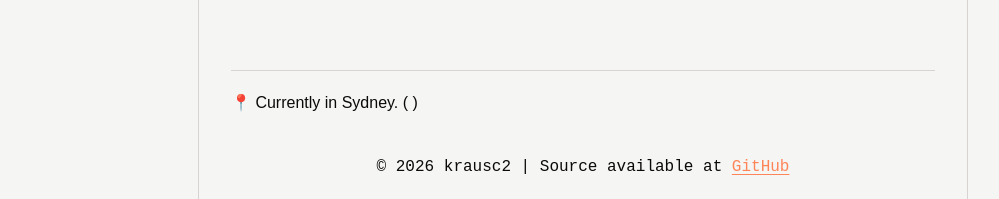
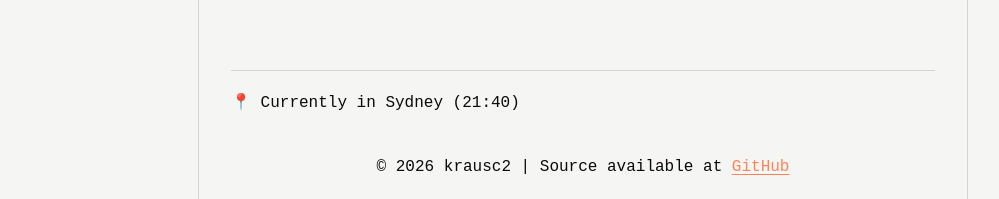
Before and after one commit to krausc2/kc2.dev, a SvelteKit app: page /now in a window 1280 px wide. Shown: the part 601-800 px from the top of the page, without its empty margins (57-1056 px from the left). Built offline with nearby package versions, Linux system fonts and the light colour scheme.

Commit message:
feat: animate local time in site footer

```diff
--- /dev/null
+++ b/src/lib/clock.svelte.ts
@@ -0,0 +1,35 @@
+import { SvelteDate } from "svelte/reactivity";
+
+export function createClock(timeZone = "Australia/Sydney") {
+	const time = new SvelteDate();
+
+	$effect(() => {
+		const tick = setInterval(() => {
+			time.setTime(Date.now());
+		}, 1000);
+		return () => clearInterval(tick);
+	});
+
+	const timeDisplay = $derived.by(() => {
+		const formatter = new Intl.DateTimeFormat("en-AU", {
+			timeZone,
+			hour: "2-digit",
+			minute: "2-digit",
+			hour12: false
+		});
+		const parts = formatter.formatToParts(time);
+		return {
+			hours: parts.find((p) => p.type === "hour")?.value || "00",
+			minutes: parts.find((p) => p.type === "minute")?.value || "00"
+		};
+	});
+
+	return {
+		get hours() {
+			return timeDisplay.hours;
+		},
+		get minutes() {
+			return timeDisplay.minutes;
+		}
+	};
+}
--- a/src/routes/+layout.svelte
+++ b/src/routes/+layout.svelte
@@ -6,7 +6,7 @@
 	import "@fontsource/inter";
 	import { page } from "$app/state";
 	import { fade } from "svelte/transition";
-	// import { SvelteDate } from 'svelte/reactivity';
+	import { createClock } from "$lib/clock.svelte";
 
 	let { children } = $props();
 
@@ -27,6 +27,8 @@
 		{ label: "Articles", href: "/articles" },
 		{ label: "Projects", href: "/projects" }
 	];
+
+	const timeDisplay = createClock();
 </script>
 
 <div class="grid h-screen grid-cols-3 overflow-hidden lg:grid-cols-5">
@@ -72,10 +74,11 @@
 				>
 					{@render children()}
 
-					<footer class="mt-auto border-t pt-4 pb-4">
-						<p>📍 Currently in Sydney. ( )</p>
-						<!-- #TODO Add a little blink animation to ":" -->
-						<!-- #TODO Add my current time -->
+					<footer class="mt-auto border-t pt-4 pb-4 font-mono">
+						<p>
+							📍 Currently in Sydney ({timeDisplay.hours}<span class="blink">:</span
+							>{timeDisplay.minutes})
+						</p>
 						<p class="pt-8 text-center font-mono">
 							© 2026 krausc2 <span class="hidden lg:inline">
 								| Source available at <a
@@ -97,3 +100,19 @@
 </div>
 
 <svelte:head><link rel="icon" href={favicon} /></svelte:head>
+
+<style>
+	.blink {
+		animation: blink 1s step-end infinite;
+	}
+
+	@keyframes blink {
+		from,
+		to {
+			opacity: 1;
+		}
+		50% {
+			opacity: 0;
+		}
+	}
+</style>
```
